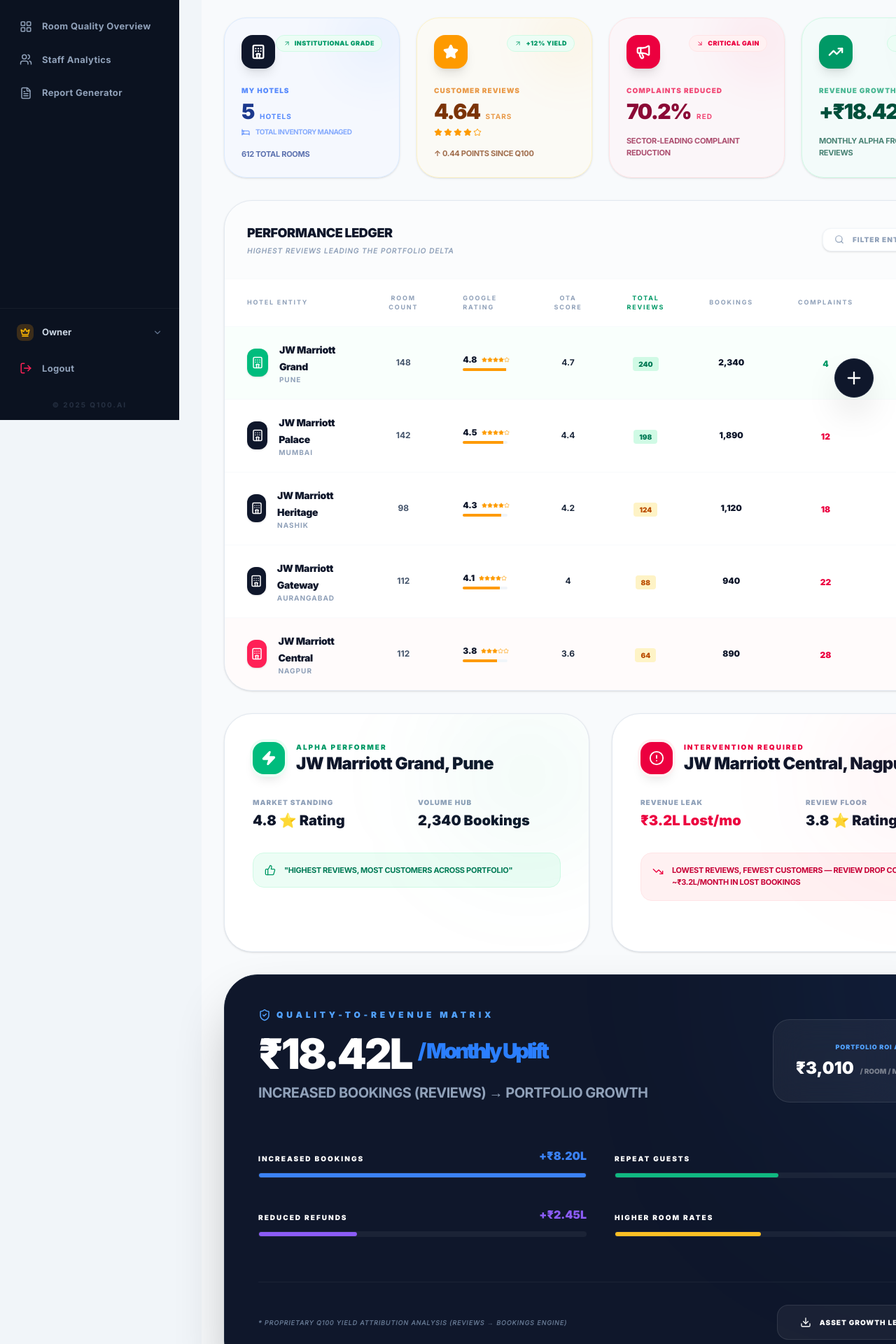
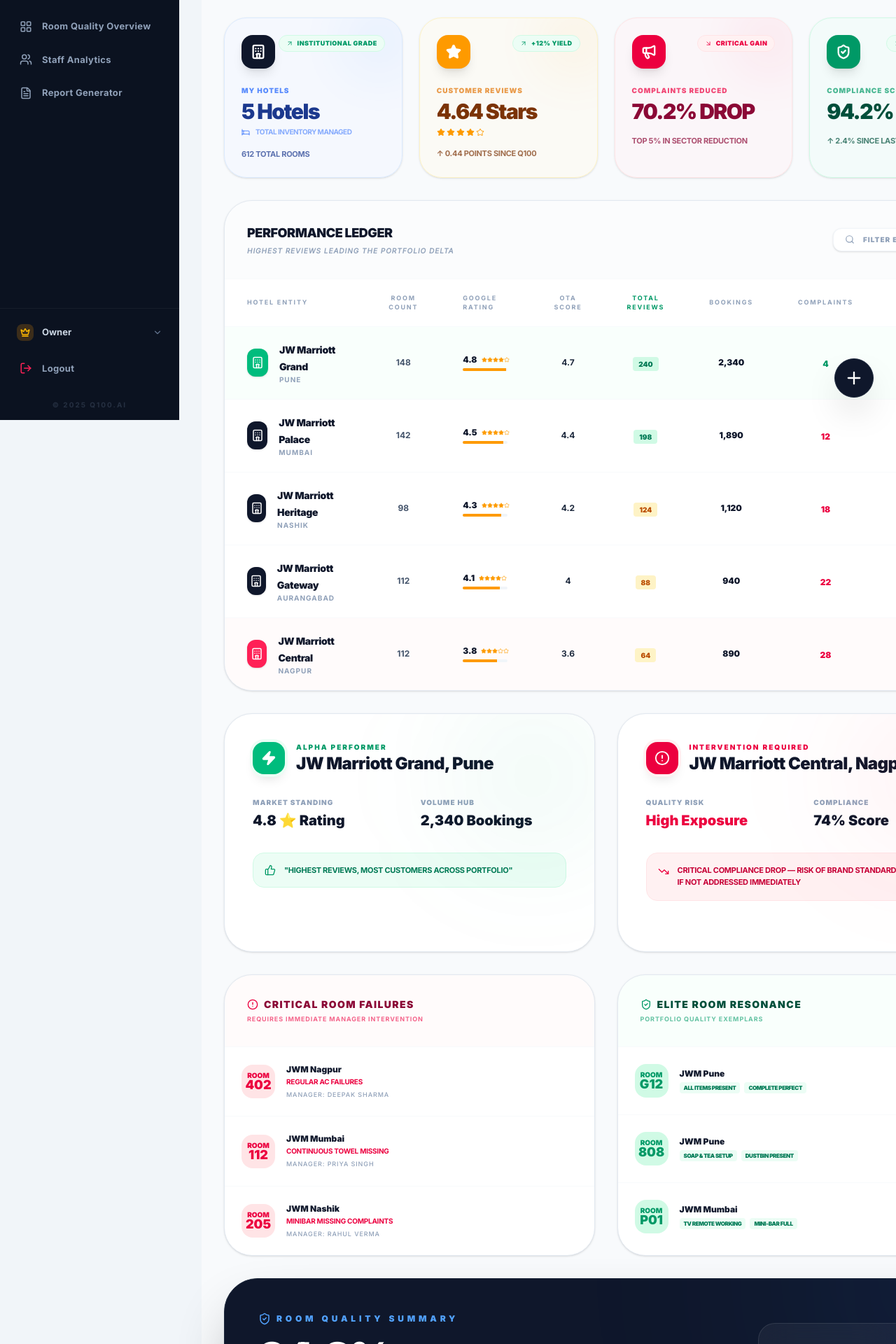
Before and after one commit to Ishan1712/-Q100-Hotel_Visual_Intelligence, a Next.js app: page /owner in a window 1280 px wide. Shown: the part 200-2120 px from the top of the page at 70% size. Built offline with nearby package versions, Linux system fonts and the light colour scheme.

Commit message:
feat(owner): redesign dashboard to focus on operational and room-level intelligence - Remove all revenue-related metrics, KPIs, and financial impact charts

```diff
--- a/app/components/Header.tsx
+++ b/app/components/Header.tsx
@@ -46,9 +46,9 @@ const roleData = {
     title: 'JW Portfolio Owner',
     avatar: 'https://api.dicebear.com/7.x/avataaars/svg?seed=arjun',
     stat: {
-      label: 'Portfolio Yield',
-      value: '+18.4%',
-      icon: TrendingUp,
+      label: 'Compliance',
+      value: '94.2%',
+      icon: Shield,
       color: 'blue'
     }
   }
--- a/app/owner/page.tsx
+++ b/app/owner/page.tsx
@@ -46,20 +46,20 @@ const portfolioKPIs = [
     },
     {
         label: "Complaints Reduced",
-        value: "70.2% RED",
-        subText: "Sector-leading complaint reduction",
+        value: "70.2% DROP",
+        subText: "Top 5% in Sector Reduction",
         icon: Megaphone,
         color: "rose",
         trend: "Critical Gain",
         isDownward: true
     },
     {
-        label: "Revenue Growth",
-        value: "+₹18.42L",
-        subText: "Monthly alpha from better reviews",
-        icon: TrendingUp,
+        label: "Compliance Score",
+        value: "94.2%",
+        subText: "↑ 2.4% since last audit",
+        icon: ShieldCheck,
         color: "emerald",
-        trend: "+12.4% MoM"
+        trend: "High Standard"
     }
 ];
 
@@ -72,8 +72,8 @@ const propertyLeaderboard = [
         totalReviews: 240,
         bookings: 2340,
         complaints: 4,
-        revenue: "₹48.2L",
-        trend: [40, 42, 45, 44, 46, 48],
+        compliance: 98,
+        trend: [96, 95, 97, 98, 98, 98],
         performance: "best"
     },
     {
@@ -84,8 +84,8 @@ const propertyLeaderboard = [
         totalReviews: 198,
         bookings: 1890,
         complaints: 12,
-        revenue: "₹38.5L",
-        trend: [35, 36, 34, 37, 38, 38.5]
+        compliance: 92,
+        trend: [90, 91, 92, 92, 93, 92]
     },
     {
         property: "JW Marriott Heritage, Nashik",
@@ -95,8 +95,8 @@ const propertyLeaderboard = [
         totalReviews: 124,
         bookings: 1120,
         complaints: 18,
-        revenue: "₹24.7L",
-        trend: [22, 23, 22, 24, 25, 24.7]
+        compliance: 86,
+        trend: [88, 87, 85, 86, 86, 86]
     },
     {
         property: "JW Marriott Gateway, Aurangabad",
@@ -106,8 +106,8 @@ const propertyLeaderboard = [
         totalReviews: 88,
         bookings: 940,
         complaints: 22,
-        revenue: "₹21.4L",
-        trend: [18, 19, 20, 19, 21, 21.4]
+        compliance: 82,
+        trend: [80, 81, 82, 82, 83, 82]
     },
     {
         property: "JW Marriott Central, Nagpur",
@@ -117,18 +117,31 @@ const propertyLeaderboard = [
         totalReviews: 64,
         bookings: 890,
         complaints: 28,
-        revenue: "₹18.2L",
-        trend: [22, 21, 19, 20, 18, 18.2],
+        compliance: 74,
+        trend: [78, 76, 75, 74, 74, 74],
         performance: "worst"
     },
 ];
 
-const financialImpactData = [
-    { name: 'Increased Bookings', value: 820000, color: '#3b82f6' },
-    { name: 'Repeat Guests', value: 410000, color: '#10b981' },
-    { name: 'Reduced Refunds', value: 245000, color: '#8b5cf6' },
-    { name: 'Higher Room Rates', value: 365000, color: '#fbbf24' },
+const qualityStandardData = [
+    { name: 'Room Items Present', value: 92, color: '#10b981' },
+    { name: 'Staff Support', value: 88, color: '#3b82f6' },
+    { name: 'Housekeeping Quality', value: 84, color: '#8b5cf6' },
+    { name: 'Housekeeping Speed', value: 95, color: '#fbbf24' },
 ];
+
+const roomIntelligenceData = {
+    failedRooms: [
+        { hotel: "JWM Nagpur", room: "402", reason: "Regular AC Failures", severity: "Critical", manager: "Deepak Sharma" },
+        { hotel: "JWM Mumbai", room: "112", reason: "Continuous Towel Missing", severity: "High", manager: "Priya Singh" },
+        { hotel: "JWM Nashik", room: "205", reason: "Minibar Missing Complaints", severity: "Medium", manager: "Rahul Verma" },
+    ],
+    passedRooms: [
+        { hotel: "JWM Pune", room: "G12", status: "Perfect Score", features: ["All Items Present", "Complete Perfect"] },
+        { hotel: "JWM Pune", room: "808", status: "Gold Standard", features: ["Soap & Tea Setup", "Dustbin Present"] },
+        { hotel: "JWM Mumbai", room: "P01", status: "Certified", features: ["TV Remote Working", "Mini-bar Full"] },
+    ]
+};
 
 export default function PortfolioDashboard() {
     const [searchQuery, setSearchQuery] = useState("");
@@ -150,7 +163,7 @@ export default function PortfolioDashboard() {
                 String(item.totalReviews),
                 String(item.bookings),
                 String(item.complaints),
-                item.revenue,
+                String(item.compliance),
                 item.performance || ""
             ]
                 .join(" ")
@@ -242,12 +255,7 @@ export default function PortfolioDashboard() {
                                     </p>
 
                                     <h3 className={`text-3xl font-black tracking-tighter ${theme.text}`}>
-                                        {kpi.value.includes('₹') ? kpi.value : kpi.value.split(' ')[0]}
-                                        {!kpi.value.includes('₹') && kpi.value.split(' ').slice(1).length > 0 && (
-                                            <span className={`text-[10px] font-bold uppercase ml-2 tracking-widest ${theme.sub}`}>
-                                                {kpi.value.split(' ').slice(1).join(' ')}
-                                            </span>
-                                        )}
+                                        {kpi.value}
                                     </h3>
 
                                     {kpi.showStars && (
@@ -315,7 +323,7 @@ export default function PortfolioDashboard() {
                                     <th className="px-8 py-5 text-center text-emerald-600">Total Reviews</th>
                                     <th className="px-8 py-5 text-center">Bookings</th>
                                     <th className="px-8 py-5 text-center">Complaints</th>
-                                    <th className="px-8 py-5 text-right pr-12">Revenue Yield</th>
+                                    <th className="px-8 py-5 text-right pr-12">Compliance Score</th>
                                 </tr>
                             </thead>
 
@@ -416,8 +424,8 @@ export default function PortfolioDashboard() {
 
                                             <td className="px-8 py-5 text-right pr-12">
                                                 <div className="flex flex-col items-end">
-                                                    <span className="text-sm font-black text-slate-900">
-                                                        {item.revenue}
+                                                    <span className={`text-sm font-black ${item.compliance > 90 ? 'text-emerald-600' : item.compliance < 80 ? 'text-rose-600' : 'text-slate-900'}`}>
+                                                        {item.compliance}%
                                                     </span>
                                                     <div className="w-16 h-6 mt-1">
                                                         <ResponsiveContainer width="100%" height="100%">
@@ -522,27 +530,112 @@ export default function PortfolioDashboard() {
                         <div className="grid grid-cols-2 gap-8 mb-8">
                             <div className="space-y-1">
                                 <p className="text-[10px] font-black text-slate-400 uppercase tracking-widest">
-                                    Revenue Leak
+                                    Quality Risk
                                 </p>
-                                <p className="text-xl font-black text-rose-600">₹3.2L Lost/mo</p>
+                                <p className="text-xl font-black text-rose-600">High Exposure</p>
                             </div>
                             <div className="space-y-1">
                                 <p className="text-[10px] font-black text-slate-400 uppercase tracking-widest">
-                                    Review Floor
+                                    Compliance
                                 </p>
-                                <p className="text-xl font-black text-slate-900">3.8 ⭐ Rating</p>
+                                <p className="text-xl font-black text-slate-900">74% Score</p>
                             </div>
                         </div>
                         <div className="flex items-start gap-3 p-4 bg-rose-50 border border-rose-100 rounded-2xl mb-8">
                             <TrendingDown size={16} className="text-rose-600 mt-0.5 shrink-0" />
                             <p className="text-[11px] font-bold text-rose-700 tracking-tight uppercase leading-relaxed">
-                                Lowest reviews, fewest customers — review drop costing ~₹3.2L/month in lost bookings
+                                Critical compliance drop — risk of brand standard suspension if not addressed immediately
                             </p>
                         </div>
                     </motion.div>
                 </div>
 
-                {/* FINANCIAL IMPACT REVENUE MATRIX */}
+                {/* ROOM PERFORMANCE INTELLIGENCE */}
+                <div className="grid grid-cols-1 lg:grid-cols-2 gap-8">
+                    {/* MOST FAILED ROOMS */}
+                    <motion.div
+                        initial={{ opacity: 0, x: -20 }}
+                        whileInView={{ opacity: 1, x: 0 }}
+                        viewport={{ once: true }}
+                        className="bg-white border border-slate-200 rounded-[2.5rem] overflow-hidden shadow-sm"
+                    >
+                        <div className="p-8 border-b border-slate-50 flex items-center justify-between bg-rose-50/30">
+                            <div>
+                                <h4 className="text-sm font-black text-rose-900 uppercase tracking-widest flex items-center gap-2">
+                                    <AlertCircle size={16} className="text-rose-600" /> Critical Room Failures
+                                </h4>
+                                <p className="text-[9px] font-bold text-rose-600/60 uppercase tracking-widest mt-1">Requires Immediate Manager Intervention</p>
+                            </div>
+                        </div>
+                        <div className="divide-y divide-slate-50">
+                            {roomIntelligenceData.failedRooms.map((room, idx) => (
+                                <div key={idx} className="p-6 hover:bg-slate-50 transition-colors flex items-center justify-between group">
+                                    <div className="flex items-center gap-4">
+                                        <div className="w-12 h-12 rounded-2xl bg-rose-100 flex flex-col items-center justify-center text-rose-600">
+                                            <span className="text-[10px] font-black leading-none uppercase">Room</span>
+                                            <span className="text-lg font-black leading-none">{room.room}</span>
+                                        </div>
+                                        <div>
+                                            <h5 className="text-xs font-black text-slate-900">{room.hotel}</h5>
+                                            <p className="text-[10px] font-bold text-rose-600 uppercase tracking-tight mt-0.5">{room.reason}</p>
+                                            <p className="text-[9px] font-medium text-slate-400 mt-1 uppercase tracking-widest">Manager: {room.manager}</p>
+                                        </div>
+                                    </div>
+                                    <button
+                                        onClick={() => alert(`Notification sent to ${room.manager} regarding Room ${room.room} at ${room.hotel}`)}
+                                        className="px-4 py-2 bg-slate-900 text-white text-[9px] font-black uppercase tracking-widest rounded-xl hover:bg-rose-600 transition-colors opacity-0 group-hover:opacity-100 shadow-lg"
+                                    >
+                                        Notify Manager
+                                    </button>
+                                </div>
+                            ))}
+                        </div>
+                    </motion.div>
+
+                    {/* MOST PASSED ROOMS */}
+                    <motion.div
+                        initial={{ opacity: 0, x: 20 }}
+                        whileInView={{ opacity: 1, x: 0 }}
+                        viewport={{ once: true }}
+                        className="bg-white border border-slate-200 rounded-[2.5rem] overflow-hidden shadow-sm"
+                    >
+                        <div className="p-8 border-b border-slate-50 flex items-center justify-between bg-emerald-50/30">
+                            <div>
+                                <h4 className="text-sm font-black text-emerald-900 uppercase tracking-widest flex items-center gap-2">
+                                    <ShieldCheck size={16} className="text-emerald-600" /> Elite Room Resonance
+                                </h4>
+                                <p className="text-[9px] font-bold text-emerald-600/60 uppercase tracking-widest mt-1">Portfolio Quality Exemplars</p>
+                            </div>
+                        </div>
+                        <div className="divide-y divide-slate-50">
+                            {roomIntelligenceData.passedRooms.map((room, idx) => (
+                                <div key={idx} className="p-6 hover:bg-slate-50 transition-colors flex items-center justify-between">
+                                    <div className="flex items-center gap-4">
+                                        <div className="w-12 h-12 rounded-2xl bg-emerald-100 flex flex-col items-center justify-center text-emerald-600">
+                                            <span className="text-[10px] font-black leading-none uppercase">Room</span>
+                                            <span className="text-lg font-black leading-none">{room.room}</span>
+                                        </div>
+                                        <div>
+                                            <h5 className="text-xs font-black text-slate-900">{room.hotel}</h5>
+                                            <div className="flex gap-1.5 mt-1">
+                                                {room.features.map((f, i) => (
+                                                    <span key={i} className="px-1.5 py-0.5 bg-emerald-50 text-emerald-700 text-[8px] font-black uppercase tracking-tighter rounded">
+                                                        {f}
+                                                    </span>
+                                                ))}
+                                            </div>
+                                        </div>
+                                    </div>
+                                    <div className="text-right">
+                                        <span className="text-[10px] font-black text-emerald-600 uppercase tracking-widest">{room.status}</span>
+                                    </div>
+                                </div>
+                            ))}
+                        </div>
+                    </motion.div>
+                </div>
+
+                {/* QUALITY STANDARDS MASTERY MATRIX */}
                 <motion.div
                     initial={{ opacity: 0, scale: 0.98 }}
                     whileInView={{ opacity: 1, scale: 1 }}
@@ -554,43 +647,43 @@ export default function PortfolioDashboard() {
                     <div className="relative z-10 flex flex-col md:flex-row justify-between items-start md:items-end gap-8 mb-8 sm:mb-16">
                         <div>
                             <div className="flex items-center gap-2 text-blue-400 font-black text-[12px] uppercase tracking-[0.4em] mb-4">
-                                <ShieldCheck size={18} /> Quality-to-Revenue Matrix
+                                <ShieldCheck size={18} /> Room Quality Summary
                             </div>
                             <h2 className="text-3xl min-[400px]:text-4xl sm:text-6xl font-black text-white tracking-tighter leading-none mb-3">
-                                ₹18.42L{" "}
+                                94.2%{" "}
                                 <span className="text-blue-500 text-lg min-[400px]:text-xl sm:text-3xl align-top mt-2 inline-block">
-                                    / Monthly Uplift
+                                    / Audit Score
                                 </span>
                             </h2>
                             <p className="text-slate-400 text-sm sm:text-xl font-bold tracking-tight uppercase">
-                                Increased Bookings (Reviews) → Portfolio Growth
+                                Items Present & Working → Proper Standards
                             </p>
                         </div>
                         <div className="bg-white/5 border border-white/10 p-5 sm:p-8 rounded-3xl text-right backdrop-blur-xl">
                             <p className="text-blue-400 text-[9px] font-black uppercase tracking-widest mb-2">
-                                Portfolio ROI Alpha
+                                Audit Confidence Score
                             </p>
                             <h4 className="text-2xl font-black text-white">
-                                ₹3,010 <span className="text-[10px] uppercase text-white/40 ml-1">/ room / month</span>
+                                A+ Grade <span className="text-[10px] uppercase text-white/40 ml-1">Market Leading</span>
                             </h4>
                         </div>
                     </div>
 
                     <div className="grid grid-cols-1 md:grid-cols-2 gap-10 relative z-10">
-                        {financialImpactData.map((item, i) => (
+                        {qualityStandardData.map((item, i) => (
                             <div key={i} className="space-y-3">
                                 <div className="flex justify-between items-end">
                                     <span className="text-white text-[10px] font-black uppercase tracking-[0.2em]">
                                         {item.name}
                                     </span>
                                     <span className="text-base font-black" style={{ color: item.color }}>
-                                        +₹{(item.value / 100000).toFixed(2)}L
+                                        {item.value}% Standard
                                     </span>
                                 </div>
                                 <div className="h-2 bg-white/5 rounded-full overflow-hidden p-[1px]">
                                     <motion.div
                                         initial={{ width: 0 }}
-                                        whileInView={{ width: `${(item.value / 820000) * 100}%` }}
+                                        whileInView={{ width: `${item.value}%` }}
                                         transition={{ duration: 1.5, delay: 0.2 + (i * 0.1) }}
                                         className="h-full rounded-full"
                                         style={{ backgroundColor: item.color }}
@@ -602,10 +695,10 @@ export default function PortfolioDashboard() {
 
                     <div className="mt-10 sm:mt-16 pt-8 border-t border-white/5 flex flex-col sm:flex-row justify-between items-start sm:items-center gap-6 relative z-10">
                         <p className="text-[9px] font-black text-slate-500 uppercase tracking-widest italic whitespace-nowrap overflow-hidden text-ellipsis w-full sm:w-auto">
-                            * Proprietary Q100 Yield Attribution Analysis (Reviews → Bookings Engine)
+                            * Proprietary Q100 Quality Resilience Index (Safety → Infrastructure → Experience)
                         </p>
                         <button className="w-full sm:w-auto flex items-center justify-center gap-3 px-8 py-4 bg-white/5 hover:bg-white/10 border border-white/10 text-white text-[10px] font-black uppercase tracking-widest rounded-2xl transition-all">
-                            <Download size={16} /> Asset Growth Ledger
+                            <Download size={16} /> Quality Ledger
                         </button>
                     </div>
                 </motion.div>
```
